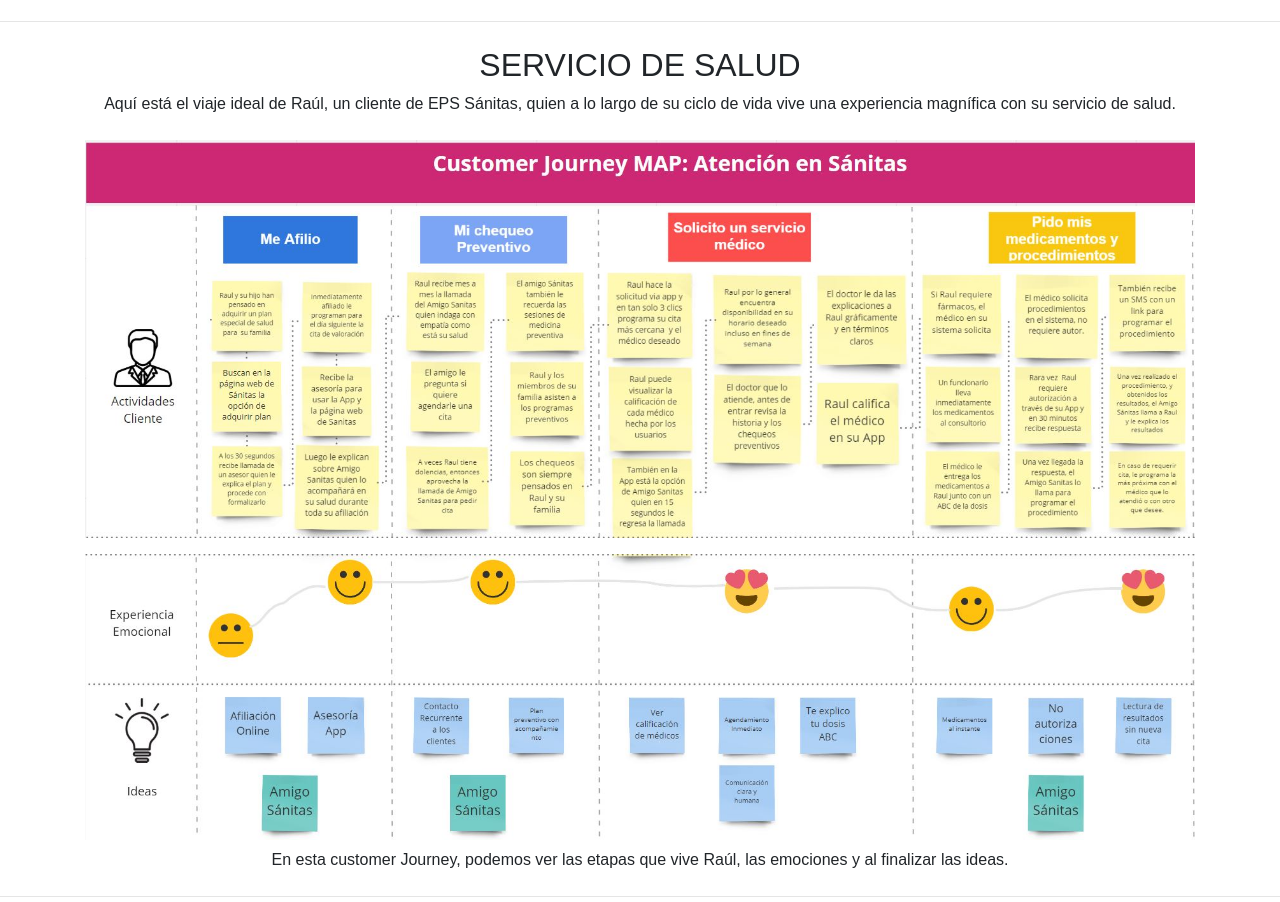
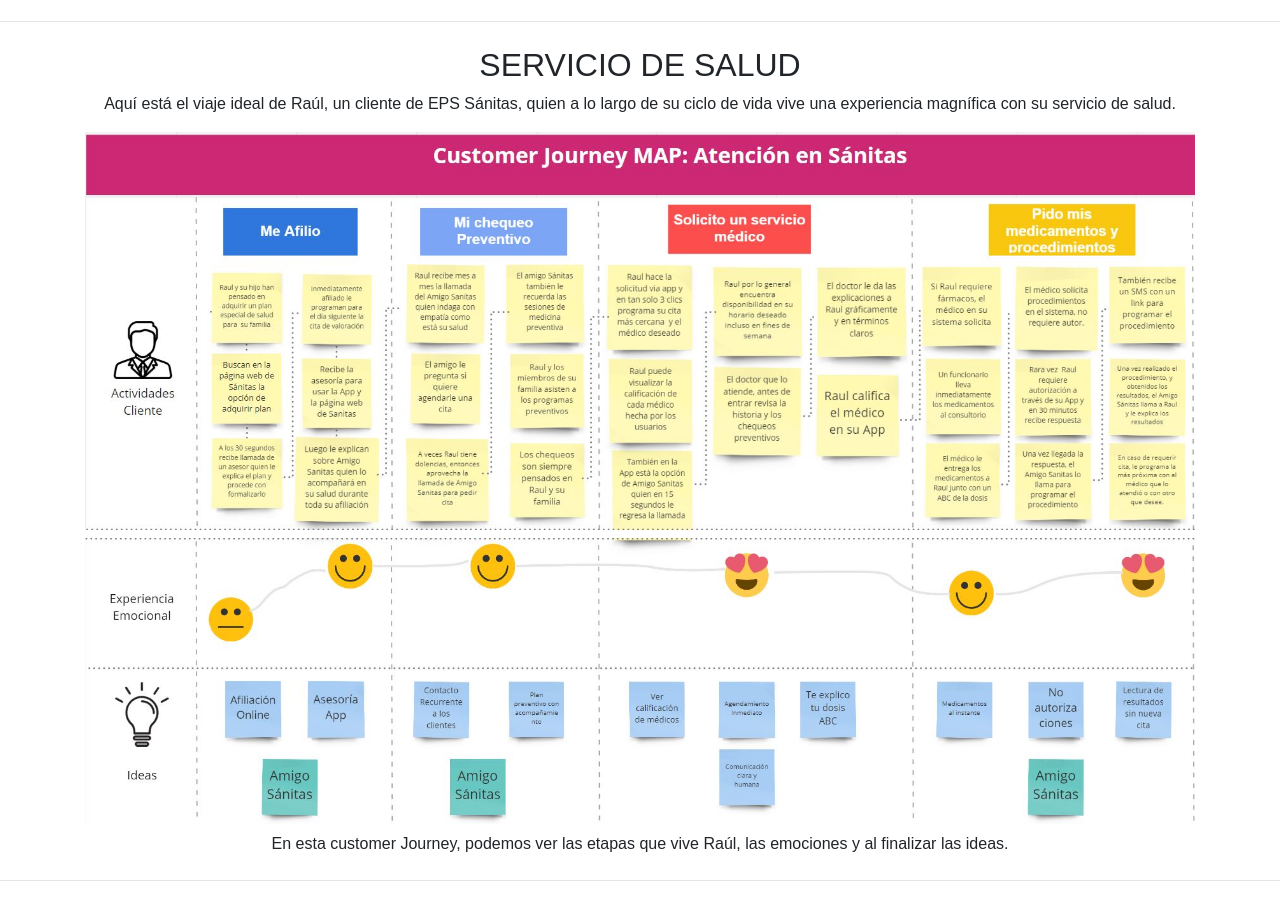
Before and after one commit to felipeenriquez/cxdesign, a plain HTML site: page index.html in a window 1280 px wide. Shown: the part 3061-3963 px from the top of the page. Drawn offline with nearby package versions, Linux system fonts and the light colour scheme; a web font is replaced by a local one.

Commit message:
modifica imagen 3 salud

```diff
--- a/index.html
+++ b/index.html
@@ -183,7 +183,7 @@
     <section id="salud" class="container text-center my-4 textodif">
       <h2>SERVICIO DE SALUD</h2>
       <p>Aquí está el viaje ideal de Raúl, un cliente de EPS Sánitas, quien a lo largo de su ciclo de vida vive una experiencia magnífica con su servicio de salud. </p>
-      <img src="imagesjw/salud1.JPG" class="img-fluid my-0 py-2" alt="">
+      <img src="imagesjw/salud1.JPG" class="img-fluid my-0 py-0" alt="">
       <img src="imagesjw/salud2.JPG" class="img-fluid my-0 py-2" alt="">
       <p>En esta customer Journey, podemos ver las etapas que vive Raúl, las emociones y al finalizar las ideas.</p>
     </section>
```
